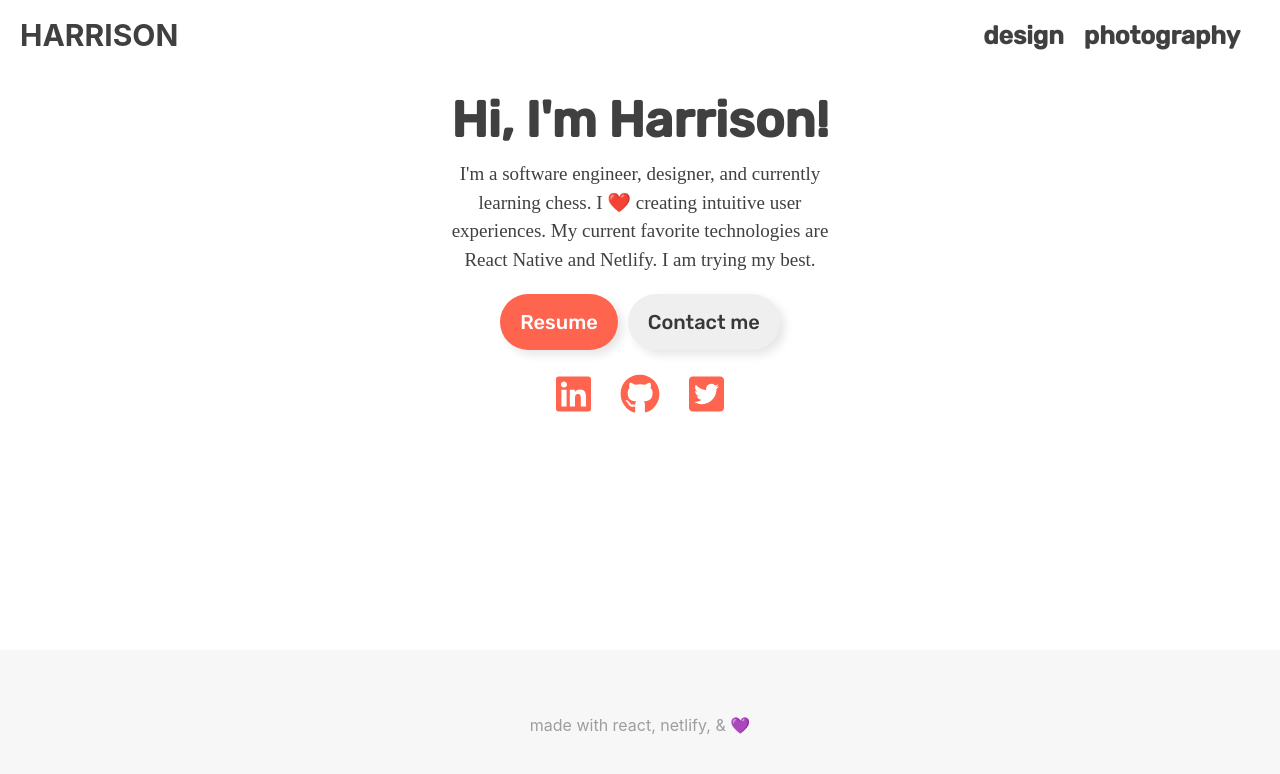
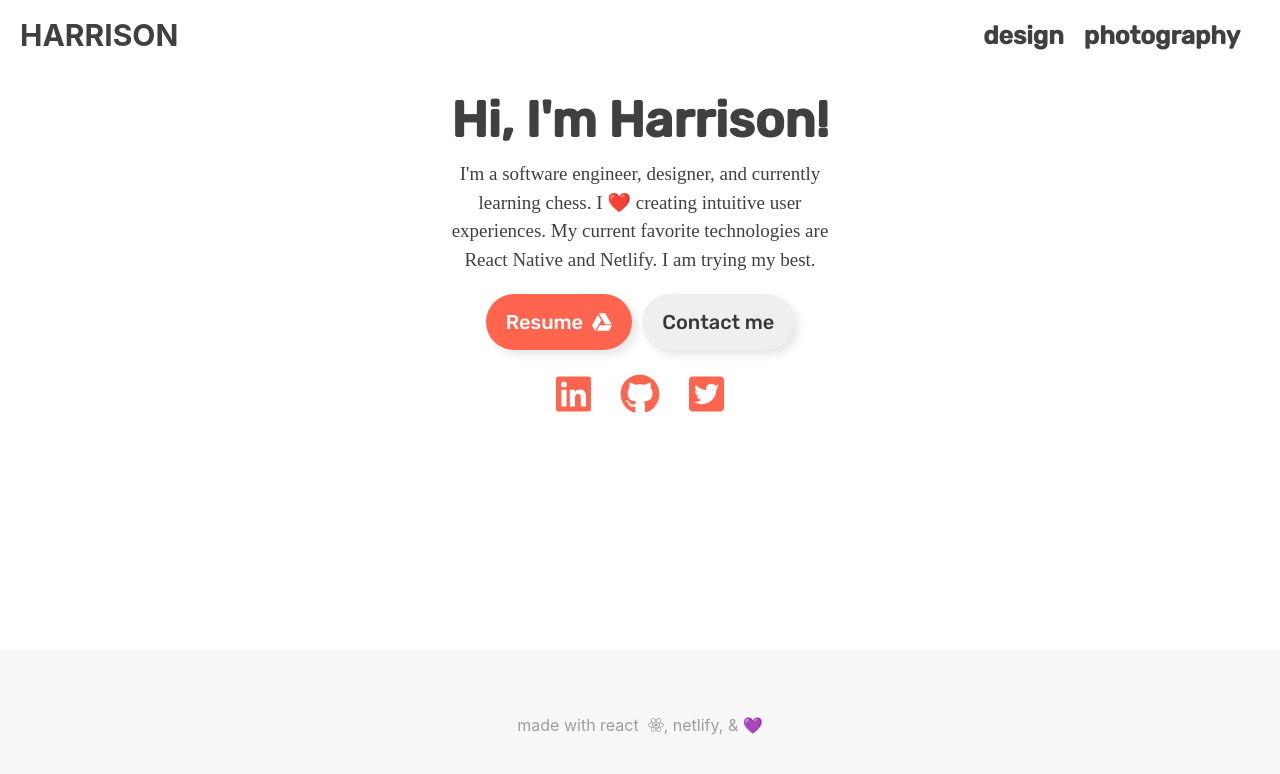
Before and after one commit to nohharri/harrisonnoh-new, a React (Create React App) app: page / in a window 1280 px wide. Shown: the top 774 px of the page. Built offline with nearby package versions, Linux system fonts and the light colour scheme; no server answers; a web font is replaced by a local one.

Commit message:
Added google drive icon to resume button

```diff
--- a/src/containers/Footer/Footer.js
+++ b/src/containers/Footer/Footer.js
@@ -1,9 +1,11 @@
 import React from 'react';
 
+import { faReact } from '@fortawesome/free-brands-svg-icons';
+import { FontAwesomeIcon } from '@fortawesome/react-fontawesome';
 import styles from './Footer.styles';
 
 export default class Footer extends React.Component {
     render() {
-        return <div style={styles.footer}>made with react, netlify, & 💜 </div>
+        return <div style={styles.footer}>made with react &nbsp; <FontAwesomeIcon icon={faReact} />, netlify, & 💜 </div>
     }
 }
--- a/src/containers/Introduction/Introduction.js
+++ b/src/containers/Introduction/Introduction.js
@@ -1,8 +1,10 @@
 import React from 'react';
 import BigButton from '../../components/Buttons/BigButton';
 import ExternalLinks from '../ExternalLinks/ExternalLinks';
+import { faGoogleDrive } from '@fortawesome/free-brands-svg-icons';
 import { colors, RESUME_LINK } from '../../constants';
 import styles from './Introduction.module.scss';
+import { FontAwesomeIcon } from '@fortawesome/react-fontawesome';
 
 /**
  * Introduction of the screen featuring the buttons and
@@ -14,7 +16,9 @@ export default class Introduction extends React.Component {
             <div className={styles.container}>
                 <div className={styles.introductionTitle}>Hi, I'm Harrison!</div>
                 <div className={styles.introductionCaption}>I'm a software engineer, designer, and currently learning chess. I ❤️ creating intuitive user experiences. My current favorite technologies are React Native and Netlify. I am trying my best.</div>
-                <BigButton className={styles.resumeButton} style={{ color: 'white', marginBottom: 20 }}><a className={styles.link} target="_blank" href={RESUME_LINK}>Resume</a></BigButton>
+                <BigButton className={styles.resumeButton} style={{ color: 'white', marginBottom: 20 }}>
+                    <a className={styles.link} target="_blank" href={RESUME_LINK}>Resume &nbsp;<FontAwesomeIcon icon={faGoogleDrive} /></a>
+                </BigButton>
                 <BigButton className={styles.contactMeButton} style={{ color: colors.black, marginLeft: 10 }}>Contact me</BigButton>
                 <ExternalLinks />
             </div>
```
